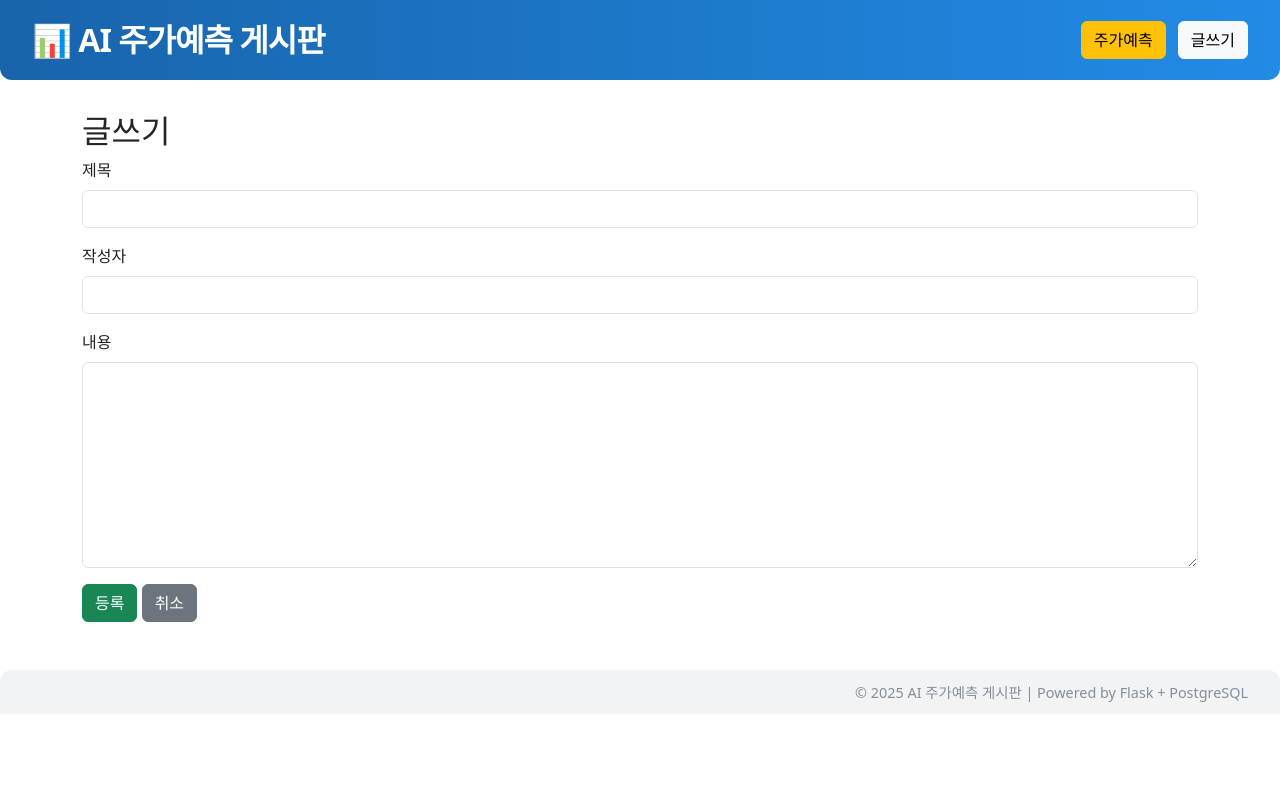
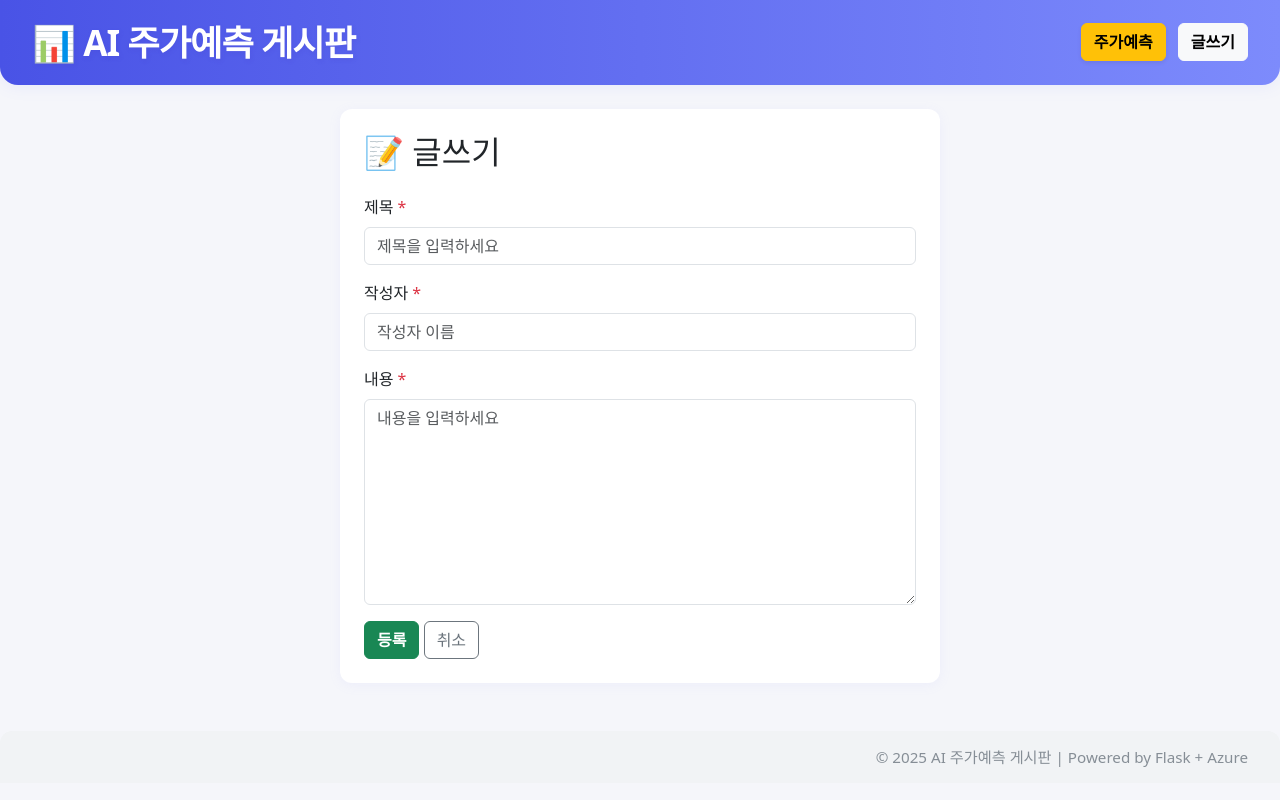
Before and after one commit to heesoo235/skhynix-stock, a Flask app: page /create/ in a window 1280 px wide. Run offline with Flask 3, Linux system fonts and the light colour scheme; some libraries are stand-ins or nearby versions.

Commit message:
ui변경

```diff
--- a/app.py
+++ b/app.py
@@ -24,7 +24,8 @@ def get_db_connection():
         port=os.getenv('DB_PORT'),
         database=os.getenv('DB_NAME'),
         user=os.getenv('DB_USER'),
-        password=os.getenv('DB_PASSWORD')
+        password=os.getenv('DB_PASSWORD'),
+        sslmode='require'
     )
     conn.autocommit = True
     return conn
@@ -193,5 +194,6 @@ def stock_predict():
     return render_template('stock_predict.html', prediction=prediction, sentiment=sentiment)
 
 
-if __name__ == "__main__":
-    app.run(debug=True)
+if __name__ == '__main__':
+    app.debug = True
+    app.run()
--- a/templates/base.html
+++ b/templates/base.html
@@ -5,56 +5,73 @@
     <title>{% block title %}AI 주가예측 게시판{% endblock %}</title>
     <link rel="stylesheet" href="https://cdn.jsdelivr.net/npm/bootstrap@5.3.3/dist/css/bootstrap.min.css">
     <style>
+        body { background: #f5f6fa; }
         .header-bar {
-            background: linear-gradient(90deg, #1864ab 0%, #228be6 100%);
+            background: linear-gradient(90deg, #4953e6 0%, #7d8bfc 100%);
             color: #fff;
             padding: 1rem 2rem;
             margin-bottom: 2rem;
-            border-radius: 0 0 12px 12px;
+            border-radius: 0 0 18px 18px;
             display: flex;
             justify-content: space-between;
             align-items: center;
+            box-shadow: 0 2px 16px rgba(120,130,255,0.1);
         }
         .footer-bar {
             background: #f1f3f5;
             color: #868e96;
-            padding: 0.7rem 2rem;
+            padding: 0.9rem 2rem;
             border-radius: 12px 12px 0 0;
-            font-size: 0.9em;
+            font-size: 0.95em;
             margin-top: 3rem;
             text-align: right;
         }
         .board-title {
-            font-size: 2rem;
+            font-size: 2.2rem;
             font-weight: bold;
             letter-spacing: -1px;
+            text-shadow: 1px 2px 4px #4441cc33;
+        }
+        .shadow-card {
+            box-shadow: 0 2px 12px #aaa2ff1a;
+            border-radius: 12px;
+            background: #fff;
+        }
+        .fade-in {
+            animation: fadein 0.6s;
+        }
+        @keyframes fadein {
+            0% { opacity: 0; transform: translateY(-15px);}
+            100% { opacity: 1; transform: translateY(0);}
         }
     </style>
 </head>
 <body>
-    <div class="header-bar">
+    <div class="header-bar mb-4">
         <div class="board-title">
             <a href="{{ url_for('index') }}" class="text-white text-decoration-none">📊 AI 주가예측 게시판</a>
         </div>
         <div>
-            <a href="{{ url_for('stock_predict') }}" class="btn btn-warning me-2">주가예측</a>
-            <a href="{{ url_for('create_form') }}" class="btn btn-light">글쓰기</a>
+            <a href="{{ url_for('stock_predict') }}" class="btn btn-warning me-2 fw-bold shadow-sm">주가예측</a>
+            <a href="{{ url_for('create_form') }}" class="btn btn-light fw-bold">글쓰기</a>
         </div>
     </div>
-    <div class="container">
+    <div class="container fade-in">
         {% with messages = get_flashed_messages() %}
         {% if messages %}
-            <div class="alert alert-info mt-3">
-            {% for message in messages %}
-                {{ message }}<br>
-            {% endfor %}
+            <div class="alert alert-info alert-dismissible fade show mt-2" role="alert">
+                {% for message in messages %}
+                    {{ message }}<br>
+                {% endfor %}
+                <button type="button" class="btn-close" data-bs-dismiss="alert"></button>
             </div>
         {% endif %}
         {% endwith %}
         {% block content %}{% endblock %}
     </div>
     <div class="footer-bar">
-        &copy; {{ 2025 }} AI 주가예측 게시판 | Powered by Flask + PostgreSQL
+        &copy; {{ 2025 }} AI 주가예측 게시판 | Powered by Flask + Azure
     </div>
+    <script src="https://cdn.jsdelivr.net/npm/bootstrap@5.3.3/dist/js/bootstrap.bundle.min.js"></script>
 </body>
 </html>
--- a/templates/create.html
+++ b/templates/create.html
@@ -1,21 +1,23 @@
 {% extends "base.html" %}
 {% block title %}글쓰기{% endblock %}
 {% block content %}
-<h2>글쓰기</h2>
+<div class="shadow-card p-4" style="max-width:600px; margin:auto;">
+    <h2 class="mb-4">📝 글쓰기</h2>
     <form action="{{ url_for('create_post') }}" method="POST">
         <div class="mb-3">
-        <label class="form-label">제목</label>
-        <input type="text" name="title" class="form-control" required>
+            <label class="form-label">제목 <span class="text-danger">*</span></label>
+            <input type="text" name="title" class="form-control" required placeholder="제목을 입력하세요">
         </div>
         <div class="mb-3">
-        <label class="form-label">작성자</label>
-        <input type="text" name="author" class="form-control" required>
+            <label class="form-label">작성자 <span class="text-danger">*</span></label>
+            <input type="text" name="author" class="form-control" required placeholder="작성자 이름">
         </div>
         <div class="mb-3">
-        <label class="form-label">내용</label>
-        <textarea name="content" class="form-control" rows="8" required></textarea>
+            <label class="form-label">내용 <span class="text-danger">*</span></label>
+            <textarea name="content" class="form-control" rows="8" required placeholder="내용을 입력하세요"></textarea>
         </div>
-    <button type="submit" class="btn btn-success">등록</button>
-    <a href="{{ url_for('index') }}" class="btn btn-secondary">취소</a>
+        <button type="submit" class="btn btn-success fw-bold">등록</button>
+        <a href="{{ url_for('index') }}" class="btn btn-outline-secondary">취소</a>
     </form>
+</div>
 {% endblock %}
```
Also changed, not shown: templates/index.html (+14 -9 lines), templates/view.html (+23 -18 lines), 1 other file. Lines whose indentation alone changed are shown as unchanged.
